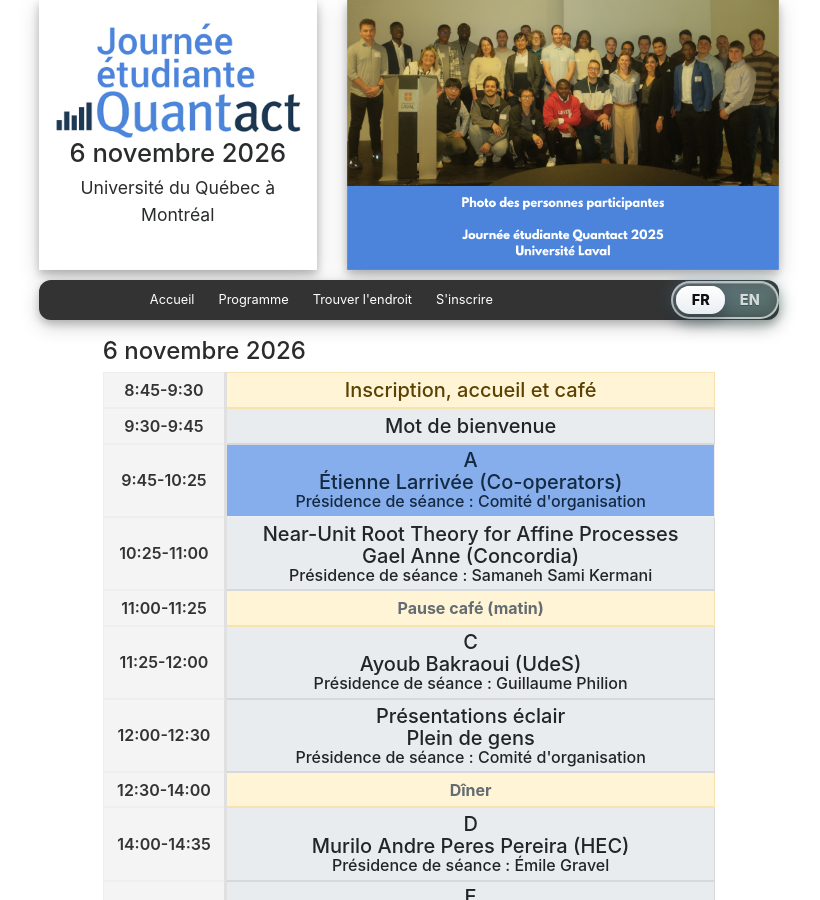
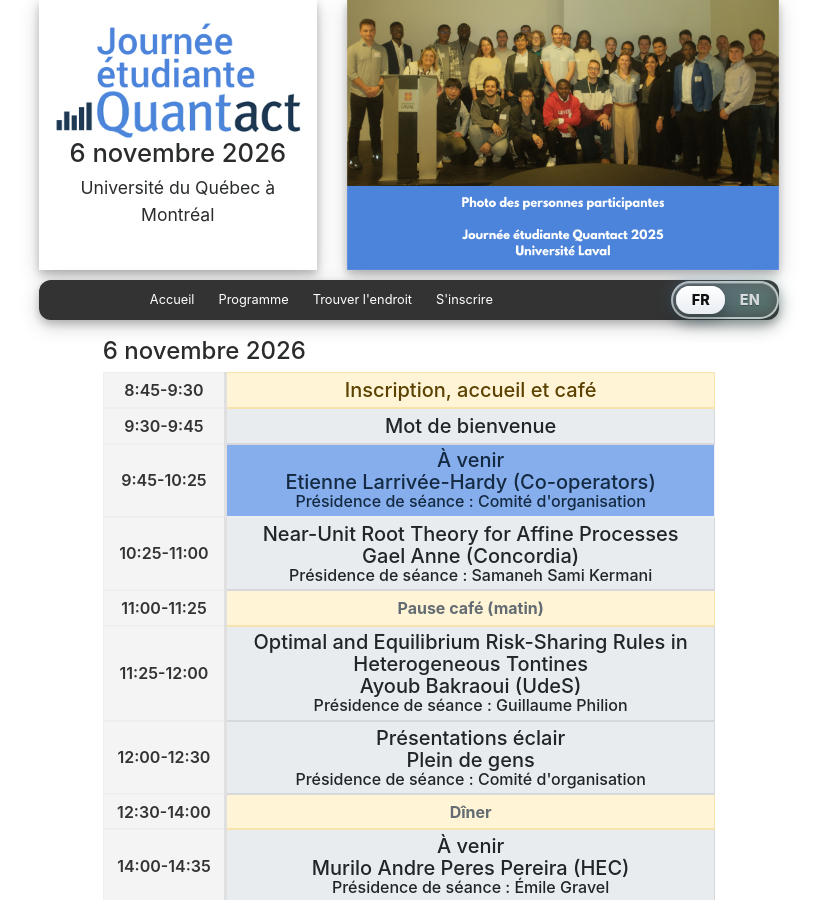
Before and after one commit to XavLef/Quantact_2026, a Jekyll site: the page built from program.html, in a window 1280 px wide and 900 px high. Shown: the whole window, without its empty margins (231-1051 px from the left). Built offline with Jekyll 4.4.1, drawn with Linux system fonts in a browser that asks for light colours; nearby versions of some CDN libraries; some of the changed text lies outside the part shown.

Commit message:
Update schedule titles and speakers in YAML

```diff
--- a/_data/schedule.yml
+++ b/_data/schedule.yml
@@ -19,11 +19,11 @@
       endTime: "10:25"
       type: "keynote"
       title:
-        fr: "A"
-        en: "A"
+        fr: "À venir"
+        en: "To be announced"
       speaker:
-        fr: "Étienne Larrivée (Co-operators)"
-        en: "Étienne Larrivée (Co-operators)"
+        fr: "Etienne Larrivée-Hardy (Co-operators)"
+        en: "Etienne Larrivée-Hardy (Co-operators)"
       chair:
         fr: "Comité d'organisation"
         en: "Organizing committee"
@@ -50,8 +50,8 @@
     - startTime: "11:25"
       endTime: "12:00"
       title:
-        fr: "C"
-        en: "C"
+        fr: "Optimal and Equilibrium Risk-Sharing Rules in Heterogeneous Tontines"
+        en: "Optimal and Equilibrium Risk-Sharing Rules in Heterogeneous Tontines"
       speaker:
         fr: "Ayoub Bakraoui (UdeS)"
         en: "Ayoub Bakraoui (UdeS)"
@@ -81,8 +81,8 @@
     - startTime: "14:00"
       endTime: "14:35"
       title:
-        fr: "D"
-        en: "D"
+        fr: "À venir"
+        en: "To be announced"
       speaker:
         fr: "Murilo Andre Peres Pereira (HEC)"
         en: "Murilo Andre Peres Pereira (HEC)"
@@ -93,8 +93,8 @@
     - startTime: "14:35"
       endTime: "15:10"
       title:
-        fr: "E"
-        en: "E"
+        fr: "A Study of the LHARG Model: Multi-Step Cumulants and GMM Estimation"
+        en: "A Study of the LHARG Model: Multi-Step Cumulants and GMM Estimation"
       speaker:
         fr: "Stephen Mikus (UdeM)"
         en: "Stephen Mikus (UdeM)"
```
